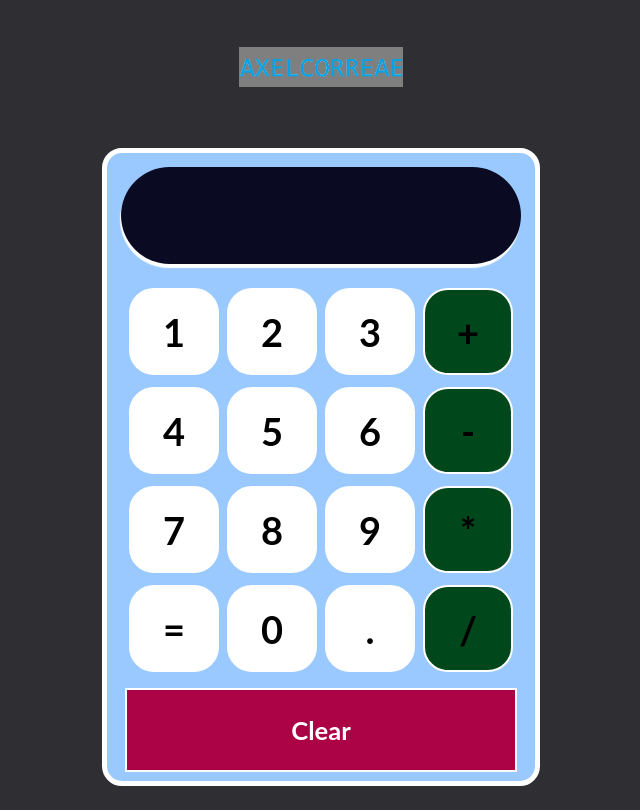
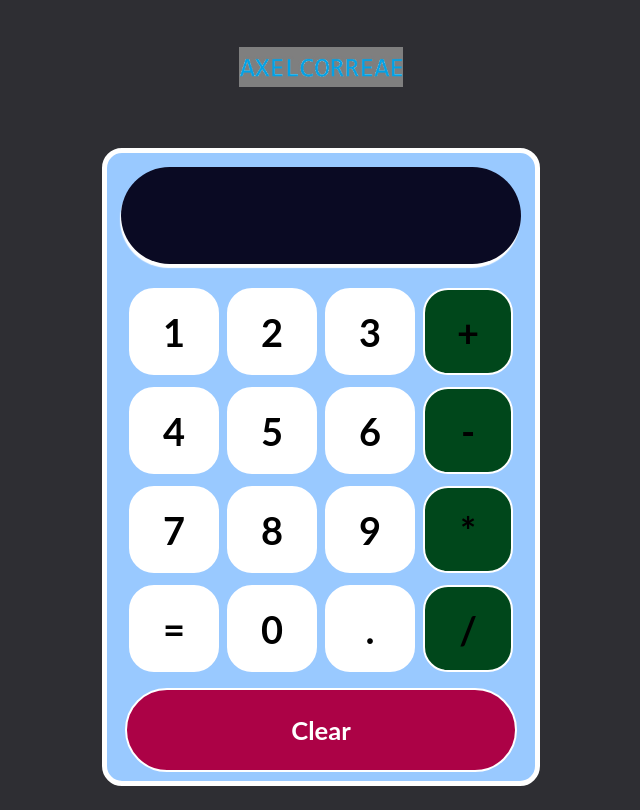
Before and after one commit to axelcorreae4/calculadora, a React (Create React App) app: page / in a window 1280 px wide. Shown: the whole page, without its empty margins (319-959 px from the left). Built offline with nearby package versions, Linux system fonts and the light colour scheme; the HTML template or start-up script is replaced by a standard one.

Commit message:
borde-boton

```diff
--- a/src/hojas-de-estilo/BotonClear.css
+++ b/src/hojas-de-estilo/BotonClear.css
@@ -11,6 +11,7 @@
   color: white;
   border: 2px solid white;
   cursor: pointer;
+  border-radius: 45px;
 }
 
 .boton-clear:hover {
```
